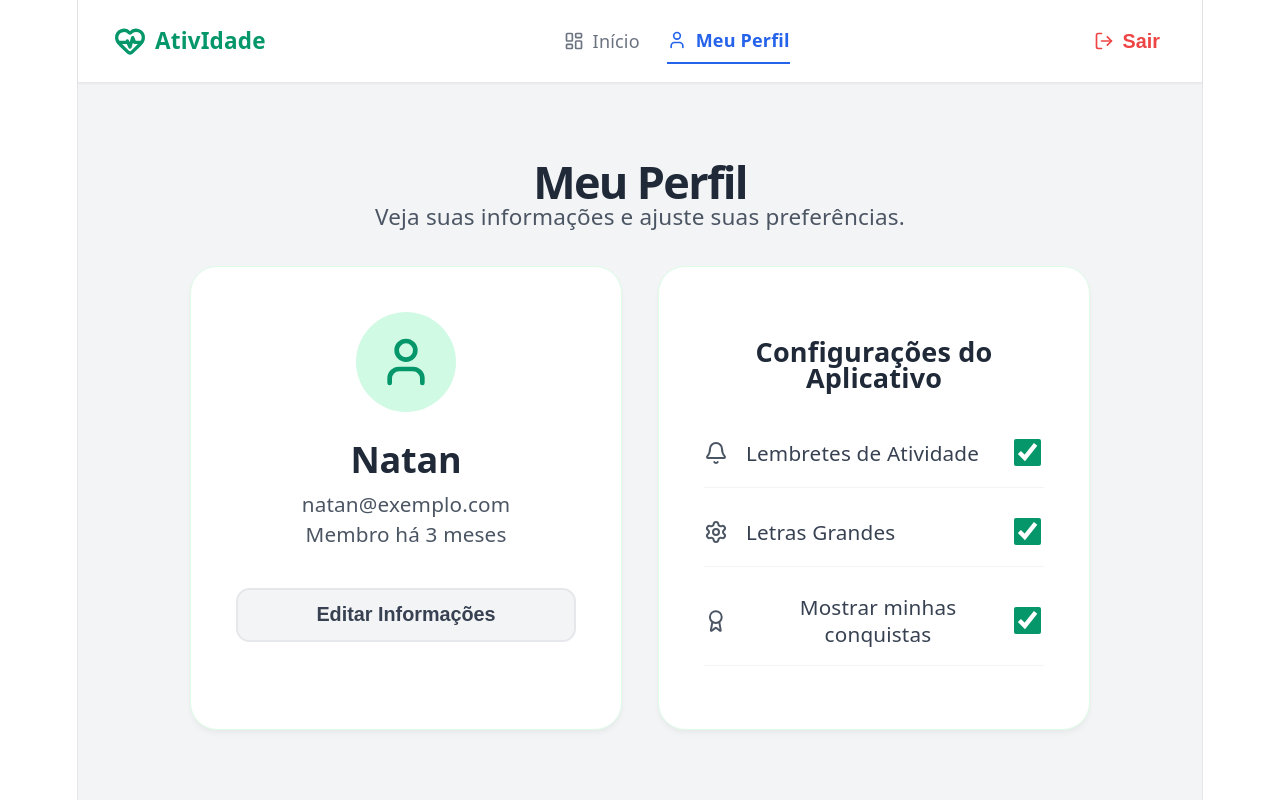
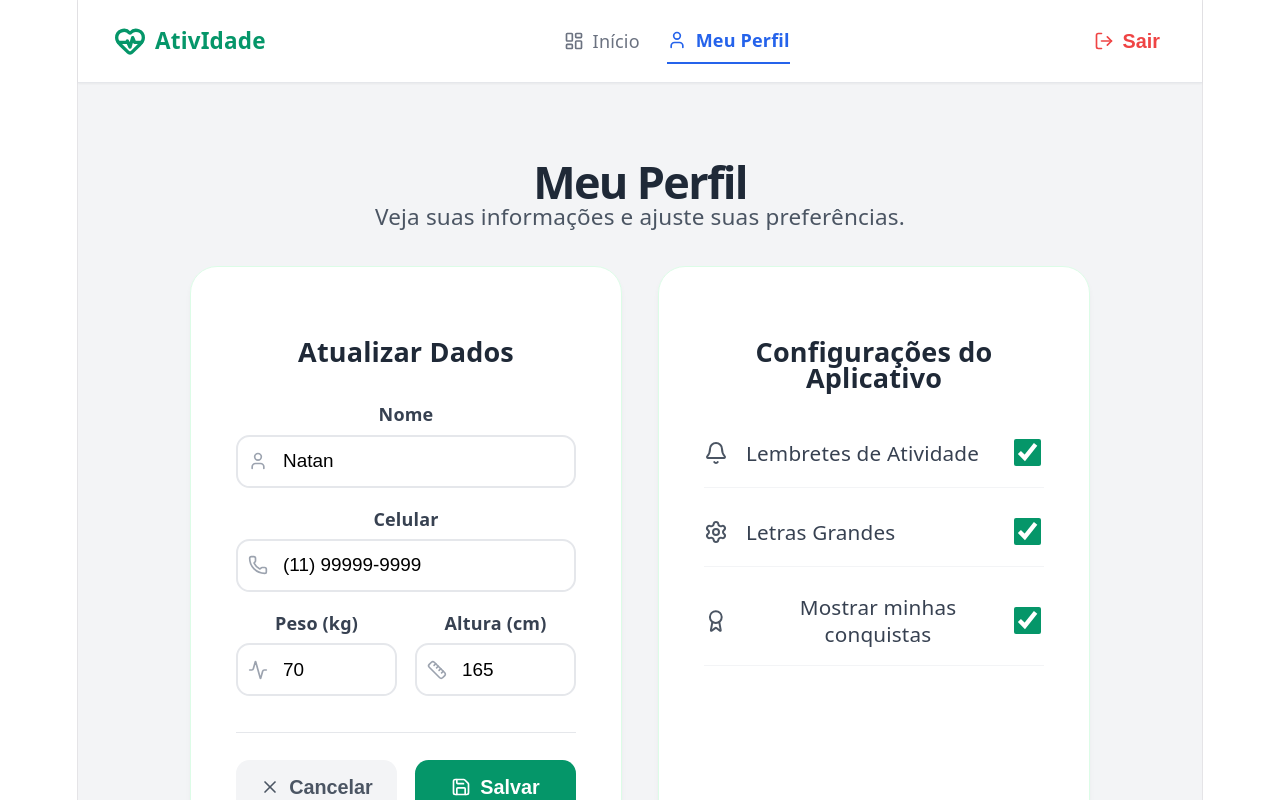
Before and after one commit to ItsNotNatan/SiteParaIdoso, a React (Vite) app: page /perfil in a window 1280 px wide. Both pictures are taken after a click on the button "Editar Informações". Built offline with nearby package versions, Linux system fonts and the light colour scheme.

Commit message:
Add files via upload

```diff
--- a/src/pages/Perfil/Perfil.css
+++ b/src/pages/Perfil/Perfil.css
@@ -123,3 +123,119 @@
     cursor: pointer;
     accent-color: #059669;
 }
+
+/* --- ADICIONE AO FINAL DO SEU Perfil.css --- */
+
+/* Ajuste do container visualização */
+.perfil-view {
+    display: flex;
+    flex-direction: column;
+    align-items: center;
+    width: 100%;
+}
+
+.usuario-medidas {
+    display: flex;
+    gap: 1.5rem;
+    margin-top: 1rem;
+    padding: 0.75rem 1.5rem;
+    background-color: #f3f4f6;
+    border-radius: 1rem;
+    color: #374151;
+    font-size: 1.1rem;
+}
+
+/* Formulário de Edição */
+.perfil-edit-form {
+    display: flex;
+    flex-direction: column;
+    width: 100%;
+    gap: 1rem;
+}
+
+.perfil-edit-form .input-group label {
+    font-size: 1rem;
+    font-weight: 600;
+    color: #374151;
+    margin-bottom: 0.4rem;
+    display: block;
+}
+
+.perfil-edit-form .input-with-icon {
+    position: relative;
+    display: flex;
+    align-items: center;
+}
+
+.perfil-edit-form .input-icon {
+    position: absolute;
+    left: 12px;
+    color: #9ca3af;
+}
+
+.perfil-edit-form .input-control {
+    width: 100%;
+    padding: 0.75rem 1rem 0.75rem 2.5rem;
+    border: 2px solid #e5e7eb;
+    border-radius: 0.75rem;
+    font-size: 1.05rem;
+    outline: none;
+    transition: all 0.2s;
+}
+
+.perfil-edit-form .input-control:focus {
+    border-color: #059669;
+}
+
+.perfil-edit-form .input-row {
+    display: flex;
+    gap: 1rem;
+}
+
+/* Botões do Formulário de Edição */
+.form-actions-perfil {
+    display: flex;
+    gap: 1rem;
+    margin-top: 1rem;
+    padding-top: 1.5rem;
+    border-top: 1px solid #e5e7eb;
+}
+
+.btn-cancelar,
+.btn-salvar {
+    flex: 1;
+    display: flex;
+    justify-content: center;
+    align-items: center;
+    gap: 0.5rem;
+    padding: 0.85rem;
+    font-size: 1.1rem;
+    font-weight: 700;
+    border-radius: 0.75rem;
+    cursor: pointer;
+    border: none;
+    transition: all 0.2s;
+}
+
+.btn-cancelar {
+    background-color: #f3f4f6;
+    color: #4b5563;
+}
+
+.btn-cancelar:hover {
+    background-color: #e5e7eb;
+}
+
+.btn-salvar {
+    background-color: #059669;
+    color: white;
+}
+
+.btn-salvar:hover {
+    background-color: #047857;
+}
+
+/* Animação suave para troca de telas */
+.fade-in {
+    animation: fadeIn 0.4s ease-out forwards;
+}
--- a/src/pages/Perfil/Perfil.jsx
+++ b/src/pages/Perfil/Perfil.jsx
@@ -1,8 +1,41 @@
-import React from 'react';
-import { User, Settings, Bell, Award } from 'lucide-react';
+import React, { useState } from 'react';
+import {
+    User, Settings, Bell, Award, Mail, Phone, Activity, Ruler, Save, X
+} from 'lucide-react';
 import './Perfil.css';
 
 export default function Perfil() {
+    // Controla se estamos no modo visualização ou edição
+    const [isEditing, setIsEditing] = useState(false);
+    const [carregando, setCarregando] = useState(false);
+
+    // Dados simulados do usuário (sincronizados com o que pedimos no cadastro)
+    const [dados, setDados] = useState({
+        nome: 'Natan',
+        email: 'natan@exemplo.com',
+        celular: '(11) 99999-9999',
+        peso: '70',
+        altura: '165',
+        contatoEmergenciaNome: 'Maria (Filha)',
+        contatoEmergenciaTel: '(11) 98888-8888'
+    });
+
+    const handleChange = (e) => {
+        const { name, value } = e.target;
+        setDados(prev => ({ ...prev, [name]: value }));
+    };
+
+    const handleSalvar = (e) => {
+        e.preventDefault();
+        setCarregando(true);
+
+        // Simula o tempo de salvamento
+        setTimeout(() => {
+            setCarregando(false);
+            setIsEditing(false); // Volta para a tela de visualização
+        }, 1000);
+    };
+
     return (
         <div className="perfil-container fade-in">
             <header className="perfil-header">
@@ -11,19 +44,82 @@ export default function Perfil() {
             </header>
 
             <div className="perfil-grid">
-                {/* Cartão de Informações Pessoais */}
+
+                {/* CARTÃO DA ESQUERDA: Alterna entre Visualizar e Editar */}
                 <section className="perfil-card">
-                    <div className="avatar-circulo">
-                        <User size={56} color="#059669" />
-                    </div>
-                    <h2 className="usuario-nome">Natan</h2>
-                    <p className="usuario-detalhe">natan@exemplo.com</p>
-                    <p className="usuario-detalhe">Membro há 3 meses</p>
 
-                    <button className="btn-editar">Editar Informações</button>
+                    {!isEditing ? (
+                        // --- MODO VISUALIZAÇÃO ---
+                        <div className="perfil-view fade-in">
+                            <div className="avatar-circulo">
+                                <User size={56} color="#059669" />
+                            </div>
+                            <h2 className="usuario-nome">{dados.nome}</h2>
+                            <p className="usuario-detalhe">{dados.email}</p>
+                            <p className="usuario-detalhe">Membro há 3 meses</p>
+
+                            <div className="usuario-medidas">
+                                <span><strong>Peso:</strong> {dados.peso} kg</span>
+                                <span><strong>Altura:</strong> {dados.altura} cm</span>
+                            </div>
+
+                            <button onClick={() => setIsEditing(true)} className="btn-editar">
+                                Editar Informações
+                            </button>
+                        </div>
+                    ) : (
+                        // --- MODO EDIÇÃO ---
+                        <form onSubmit={handleSalvar} className="perfil-edit-form fade-in">
+                            <h3 className="sessao-titulo" style={{ marginBottom: '1rem', alignSelf: 'center' }}>
+                                Atualizar Dados
+                            </h3>
+
+                            <div className="input-group">
+                                <label>Nome</label>
+                                <div className="input-with-icon">
+                                    <User size={20} className="input-icon" />
+                                    <input type="text" name="nome" value={dados.nome} onChange={handleChange} className="input-control" />
+                                </div>
+                            </div>
+
+                            <div className="input-group">
+                                <label>Celular</label>
+                                <div className="input-with-icon">
+                                    <Phone size={20} className="input-icon" />
+                                    <input type="tel" name="celular" value={dados.celular} onChange={handleChange} className="input-control" />
+                                </div>
+                            </div>
+
+                            <div className="input-row">
+                                <div className="input-group">
+                                    <label>Peso (kg)</label>
+                                    <div className="input-with-icon">
+                                        <Activity size={20} className="input-icon" />
+                                        <input type="number" name="peso" value={dados.peso} onChange={handleChange} className="input-control" />
+                                    </div>
+                                </div>
+                                <div className="input-group">
+                                    <label>Altura (cm)</label>
+                                    <div className="input-with-icon">
+                                        <Ruler size={20} className="input-icon" />
+                                        <input type="number" name="altura" value={dados.altura} onChange={handleChange} className="input-control" />
+                                    </div>
+                                </div>
+                            </div>
+
+                            <div className="form-actions-perfil">
+                                <button type="button" onClick={() => setIsEditing(false)} className="btn-cancelar">
+                                    <X size={20} /> Cancelar
+                                </button>
+                                <button type="submit" className="btn-salvar" disabled={carregando}>
+                                    {carregando ? 'Salvando...' : <><Save size={20} /> Salvar</>}
+                                </button>
+                            </div>
+                        </form>
+                    )}
                 </section>
 
-                {/* Cartão de Configurações */}
+                {/* CARTÃO DA DIREITA: Configurações */}
                 <section className="perfil-card">
                     <h3 className="sessao-titulo">Configurações do Aplicativo</h3>
                     <ul className="config-lista">
```
